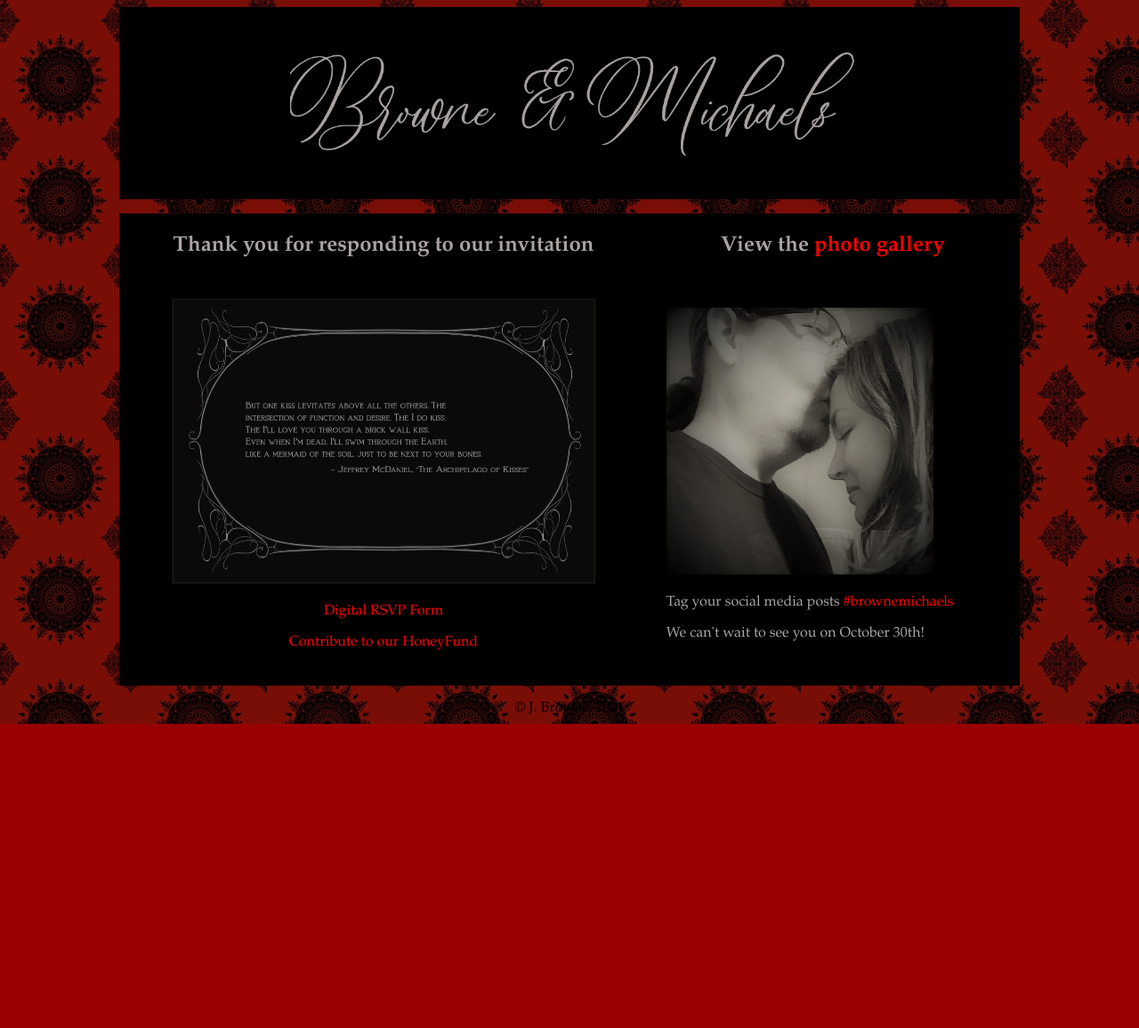
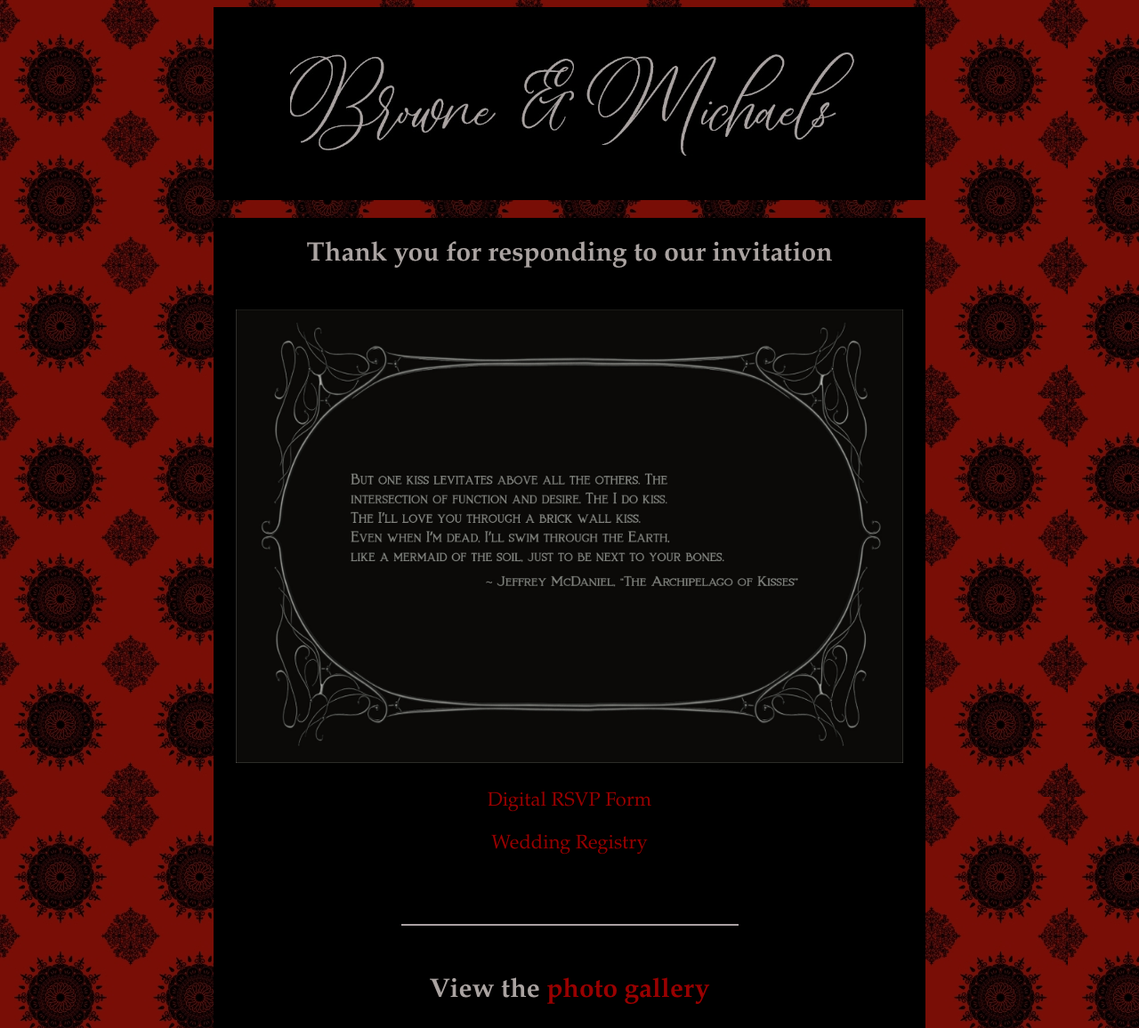
Before and after one commit to browne-michaels/browne-michaels.github.io, a plain HTML site: page index.html in a window 1280 px wide. Shown: the top 1156 px of the page at 89% size. Before the commit the page ends 814 px from the top, so only its background shows below. Drawn offline with Linux system fonts and the light colour scheme.

Commit message:
facelift

```diff
--- a/index.html
+++ b/index.html
@@ -1,24 +1,27 @@
 <!DOCTYPE html>
+<!-- https://stackoverflow.com/questions/33326851/how-can-i-add-password-protection-to-a-webpage -->
 <html>
 <head>
+<link rel="icon" type="image/gif" href="icon_gothHeart.jpg" />
 <title>Browne & Michaels Handfasting</title>
 <style>
 	body {
-	  background-color: #990000;
+	  background-color: #770000;
 	  background-image: url("bg_red_mosaic.jpg");
 	  background-attachment: fixed;
 	  font-family: "Garamond", Georgia, serif;
+	  font-size: 1.25em;
 	}
 	a {
-	  color: red;
+	  color: #900;
 	  text-decoration: none;
 	}
 	a:visited {
-	  color: #990000;
+	  color: #770000;
 	}
 	a:hover {
  	 color: #000000;
-	 background-color: #990000;
+	 background-color: #770000;
 	}
 	h1 {
 	  text-align: center;
@@ -28,16 +31,31 @@
 	  color: #AAA3A1;
 	}
 	table {
-	  width: 80%;
+	  width: 800px;
 	}
 	th, td {
 	  padding: 20px;
 	  border-collapse: collapse;
 	  border: 1px solid black;
+	  text-align: center;
 	}
 	th {
 	  font-size:1.5em;
 	}
+	td {
+	  font-size: 1.1em;
+	}
+	div.container {
+	  width: 8em;
+	}
+	div.footer {
+	  font-size:0.75em;
+	  font-family: verdana, sanserif;
+	  color: #000000;
+	  background-color: #770000;
+	  text-align: center;
+	}
+
 </style>
 </head>
 <body>
@@ -46,20 +64,21 @@
 <p><p>
 <table>
 <th>Thank you for responding to our invitation</th>
+<tr><td><a href="https://forms.gle/6bn6MDZFBMZkLZu66" target="_new">
+	<img src="RSVP Card_Front.jpg" style="width:750px;height:px500;"></a><p>
+	<a href="https://forms.gle/6bn6MDZFBMZkLZu66" target="_new">Digital RSVP Form</a><p>
+ 	<a href="https://www.honeyfund.com/wedding/browne-michaels-10-30-2021" target="_new">Wedding Registry</a></td></tr>
+<tr><td><hr color="AAA1A3" align="center" width="50%"></td></tr>
 <th>View the <a href="photos.html">photo gallery</a></th>
-<tr><td><center><a href="https://forms.gle/6bn6MDZFBMZkLZu66" target="_new">
-	<img src="RSVP Card_Front.jpg" style="width:475px;height:320px;"></a><p>
-	<a href="https://forms.gle/6bn6MDZFBMZkLZu66" target="_new">Digital RSVP Form</a><p>
- 	<a href="https://www.honeyfund.com/wedding/browne-michaels-10-30-2021" target="_new">Contribute to our HoneyFund</a></td>
-<td><img src="kiss.jpg" style="width:300px;height:300px;"><p>
+<tr><td><img src="kiss.jpg" style="width:500px;height:500px;"><p>
 	Tag your social media posts <a href="https://www.instagram.com/explore/tags/brownemichaels"/ target="_new">#brownemichaels</a> <p>
 	We can't wait to see you on October 30th!<p>
 	</td></tr>
 </table></center>
 <p>
-<center><div class="footer">
+<center><div class="container"><div class="footer">
 &#169; J. Browne, 2021
-</div></center>
+</div></div></center>
 
 </body>
 </html>
```
Also changed, not shown: photos.html (+15 -7 lines), icon_gothHeart.jpg (added).
